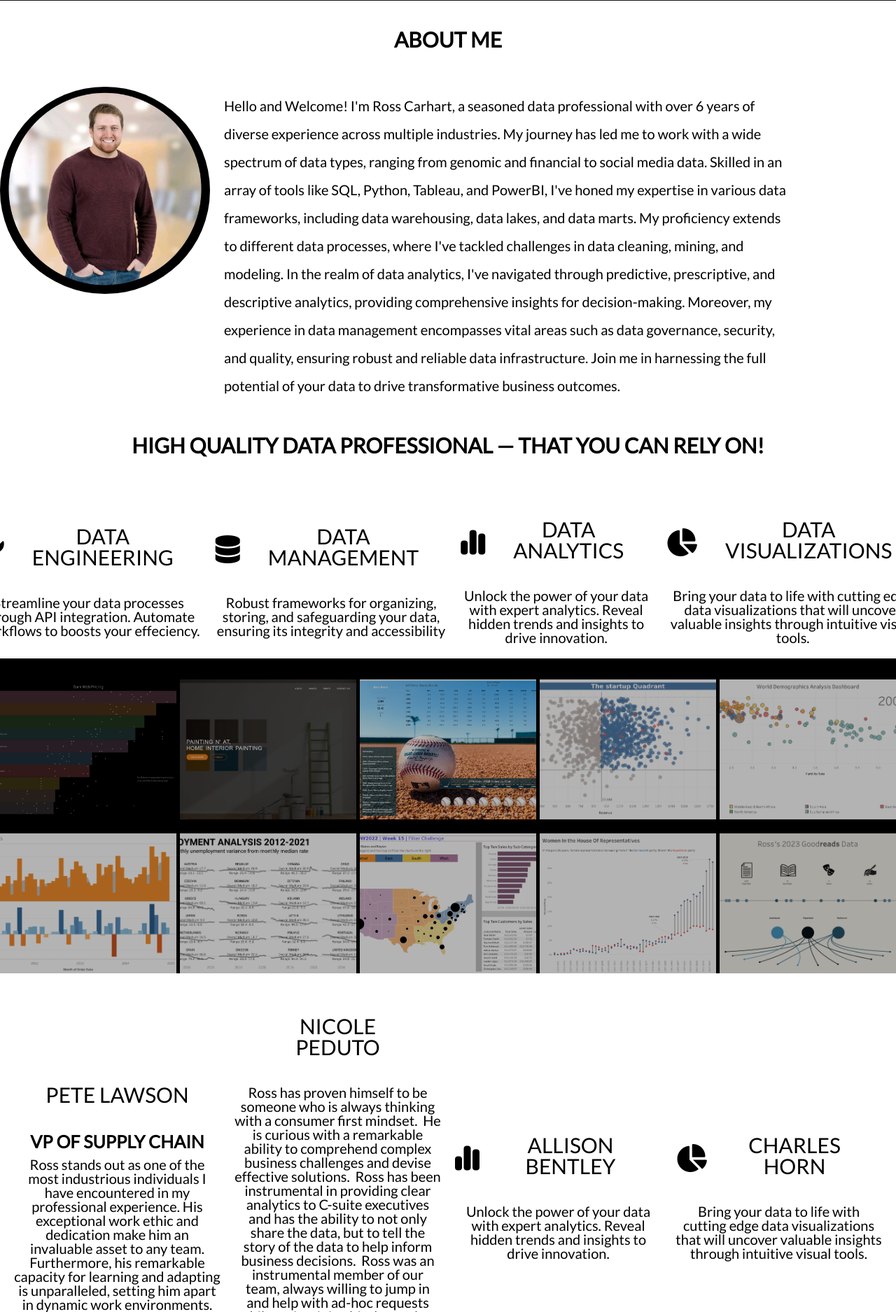
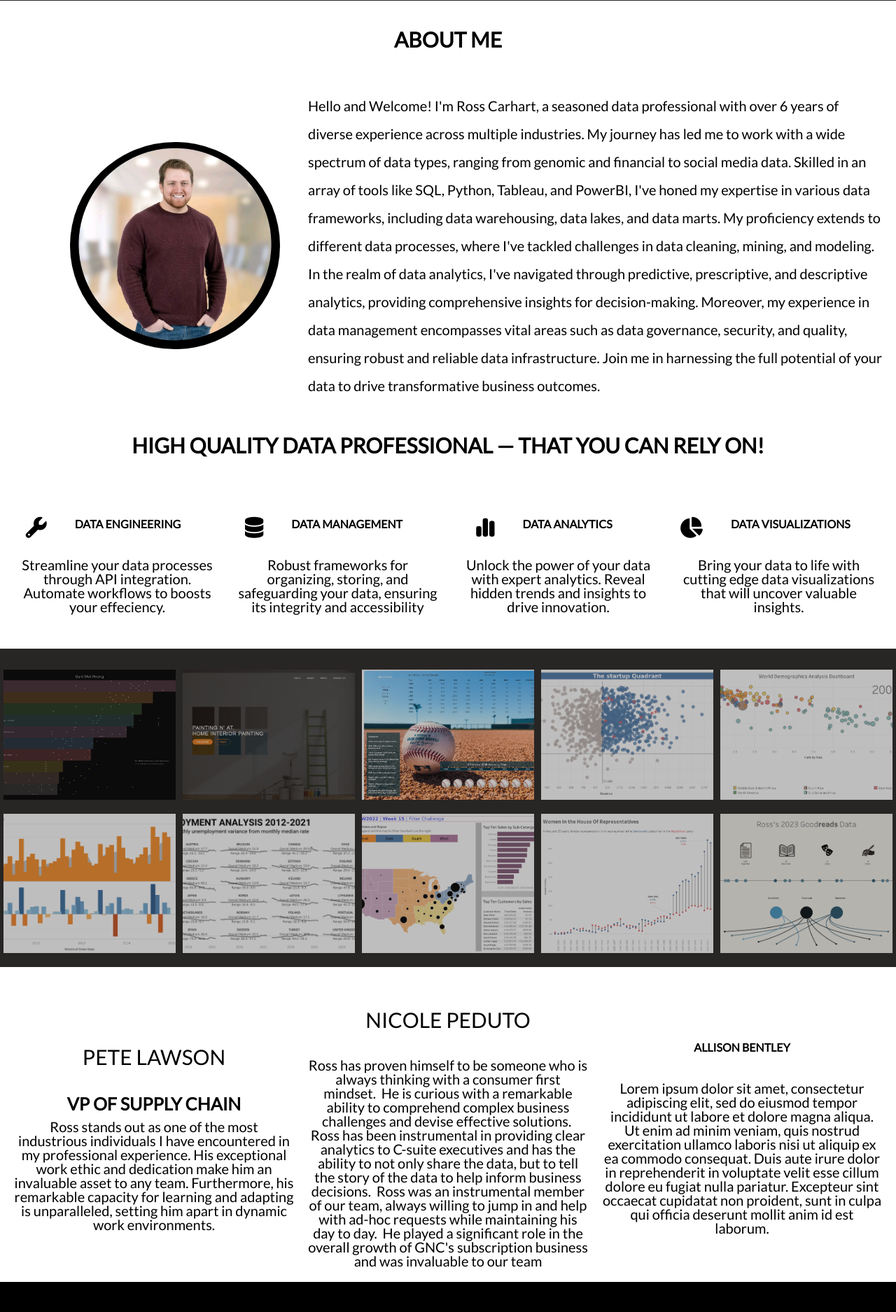
Before and after one commit to rcarhart/rcarhart.github.io, a PHP site: page / in a window 1280 px wide. Shown: the part 799-2674 px from the top of the page at 70% size. Run offline with PHP 8.4, Linux system fonts and the light colour scheme; style sheets or scripts are compiled from the project's sources.

Commit message:
updated about me section and references

```diff
--- a/index.html
+++ b/index.html
@@ -40,12 +40,10 @@
                 <h3 id="dynamicSubtitle">Services Offered</h3> <!-- New element for changing text -->
             </div>
     </header>
-    <section class='aboutMe' id="home"></a>
+    <section class='aboutme' id="home"></a>
         <h4>About Me</h4>
-        <div class="row">
-          <div class="col">
+        <div class="content-container">
           <img src="resources/css/images/Business_Picture.jpg" alt="profile pic Ross Carhart" class='profile'>
-          </div>
             <p class="intro">
             Hello and Welcome! I'm Ross Carhart, a seasoned data professional with over 6 years of diverse experience across multiple industries.
             My journey has led me to work with a wide spectrum of data types, ranging from genomic and financial to social media data.
@@ -61,7 +59,7 @@
     <div class="grid-container">
         <div>
             <div class="icon-text-container">
-                <i class="fa-solid fa-wrench fa-2xl"></i>
+                <i class="fa-solid fa-wrench fa-xl"></i>
             <span>Data Engineering</span>
             </div>
             <p>
@@ -70,17 +68,17 @@
         </div>
         <div>
             <div class="icon-text-container">
-                <i class="fa-solid fa-database fa-2xl"></i>
+                <i class="fa-solid fa-database fa-xl"></i>
             <span>Data Management</span>
         </div>
             <p>
-                Robust frameworks for organizing, storing, and safeguarding your data, ensuring its integrity and
-                accessibility
+                Robust frameworks for organizing, storing, and safeguarding your data,
+                ensuring its integrity and accessibility
             </p>
         </div>
         <div>
             <div class="icon-text-container">
-                <i class="fa-solid fa-chart-simple fa-2xl"></i>
+                <i class="fa-solid fa-chart-simple fa-xl"></i>
                 <span>Data Analytics</span>
             </div>
             <p>
@@ -90,16 +88,17 @@
         </div>
         <div>
             <div class="icon-text-container">
-                <i class="fa-solid fa-chart-pie fa-2xl"></i>
+                <i class="fa-solid fa-chart-pie fa-xl"></i>
                 <span>Data Visualizations</span>
             </div>
             <p>
-                Bring your data to life with cutting edge data visualizations that will uncover valuable insights through intuitive visual tools.
+                Bring your data to life with cutting edge data visualizations that
+                will uncover valuable insights.
             </p>
         </div>
     </div>
     </section>
-    <section class='services' id="visuals">
+    <section class='visualizations' id="visuals">
             <div class='gallery-images'>
                 <figure class='gallery'>
                     <img src='resources/css/images/Dark Web Pricing.png' class="uniform-size">
@@ -163,21 +162,12 @@
             </div>
             <div>
                 <div class="icon-text-container">
-                    <i class="fa-solid fa-chart-simple fa-2xl"></i>
                     <span>Allison Bentley</span>
                 </div>
                 <p>
-                    Unlock the power of your data with expert analytics.
-                    Reveal hidden trends and insights to drive innovation.
-                </p>
-            </div>
-            <div>
-                <div class="icon-text-container">
-                    <i class="fa-solid fa-chart-pie fa-2xl"></i>
-                    <span>Charles Horn</span>
-                </div>
-                <p>
-                    Bring your data to life with cutting edge data visualizations that will uncover valuable insights through intuitive visual tools.
+                    Lorem ipsum dolor sit amet, consectetur adipiscing elit, sed do eiusmod tempor incididunt ut labore et dolore magna aliqua.
+                    Ut enim ad minim veniam, quis nostrud exercitation ullamco laboris nisi ut aliquip ex ea commodo consequat. Duis aute irure dolor in reprehenderit in voluptate velit esse cillum dolore eu fugiat nulla pariatur.
+                    Excepteur sint occaecat cupidatat non proident, sunt in culpa qui officia deserunt mollit anim id est laborum.
                 </p>
             </div>
         </div>
--- a/resources/css/style.css
+++ b/resources/css/style.css
@@ -29,7 +29,7 @@
 
 html,
 body {
-    background-color: #000;
+    background-color: #282525;
     font-family: 'Lato', 'Arial', sans-serif;
     font-weight: 300;
     font-size: 20px;
@@ -305,14 +305,32 @@ span{
     text-transform: uppercase;
 }
 
+.aboutme {
+    background-color: #FFFFFF;
+    opacity: 1;
+    min-height: 100vh;
+    margin: 0 auto;
+}
 
+.visualizations {
+    opacity: 1;
+    min-height: 50vh;
+    margin: 0 auto;
+}
+.references{
+    background-color: #FFFFFF;
+    opacity: 1;
+    min-height: 50vh;
+    margin: 0 auto;
+}
 .grid-container {
     display: grid;
-    grid-template-columns: repeat(4, 1fr); /* Creates 3 equal columns */
+    grid-template-columns: repeat(4, 1fr); /* Creates 4 equal columns */
     gap: 20px; /* Space between columns */
     padding: 20px; /* Padding around the grid */
     justify-content: center;
     align-content: center;
+    padding-bottom: 50px;
   }
 
   .grid-container > div {
@@ -323,92 +341,74 @@ span{
     text-align: center;
 }
 
+ .references .grid-container{
+    grid-template-columns: repeat(3, 1fr);
+    gap: 20px;
+    padding: 20px;
+    justify-content: center;
+    align-content: center;
+    background-color: #FFFFFF;
+}
 
-  .profile {
+.content-container{
+    display: grid;
+    grid-template-columns: auto 1fr;
+    gap: 20px;
+    align-items: center;
+}
+.content-container .profile {
     width: 100%;
-    max-width: 400px; /* Adjust as needed */
-    margin: 0 auto 20px; /* Centers the image */
-    display: block;
+    max-width: 300px;
+    margin-left: 100px;
+    border-radius: 200%;
+    align-items: center;
+    }
+
+.content-container .intro {
+    padding: 10px;
+    align-content: center;
+    justify-content: center;
+    line-height: 2;
+    padding: 20px;
+    align-content: center;
   }
 
-  .grid-item {
+.grid-item {
 
     padding: 20px; /* Padding inside each item */
     text-align: center; /* Center-align text */
   }
 
-  .grid-item h3 {
+.grid-item h3 {
     margin-top: 0;
   }
 
-  .icon-text-container {
+.icon-text-container {
     display: flex;
     align-items: center; /* Vertical alignment */
     justify-content: center; /* Horizontal alignment */
+    flex-wrap: wrap;
   }
-
-/* ----------------------------------------------- */
-/* Images*/
-/* ----------------------------------------------- */
-
-.content-container {
-    display: flex;
-    align-items: center;
-    /* Aligns items vertically in the center */
-    justify-content: start;
-    /* Aligns content to the start of the container */
-}
-
-.profile {
-    border-radius: 100%;
-    display: flex;
-    align-items: center;
-    /* Add some space between the image and text */
-    width: 300px;
-}
-
-.aboutMe {
-    background-color: #FFFFFF;
-    opacity: 1;
-    min-height: 50vh;
-    margin: 0 auto;
-}
-
-.services {
-    opacity: 1;
-    min-height: 50vh;
-    margin: 0 auto;
-}
-.references{
-    background-color: #FFFFFF;
-    opacity: 1;
-    min-height: 50vh;
-    margin: 0 auto;
-}
-
-.intro{
-    line-height: 2;
-    padding: 20px;
-    margin-right:10%;
-    margin-left: 20%;
-    align-content: center;
-}
-
+ .icon-text-container span{
+    font-size: medium;
+    font-weight: bold;
+ }
 /* ----------------------------------------------- */
 /* gallery images*/
 /* ----------------------------------------------- */
 .gallery-images {
     display: grid;
     grid-template-columns: repeat(5, 1fr);
-    gap: 5px;
-    margin-top: 20px;
+    gap: 10px;
+    margin: 20px 5px;
   }
 
-  .gallery {
+.gallery {
     position: relative;
     width: 100%;
-    height: 200px; /* Adjust as needed */
+    height: 100%; /* Adjust as needed */
 }
+
 
 .gallery img {
     opacity: .7;
@@ -424,9 +424,9 @@ span{
 
 .gallery:hover img {
     opacity: 1;
-    -webkit-transform: scale(1.03);
-    -ms-transform: scale(1.03);
-    transform: scale(1.03);
+    -webkit-transform: scale(1.10);
+    -ms-transform: scale(1.10);
+    transform: scale(1.10);
 }
 
 .gallery figcaption {
```
